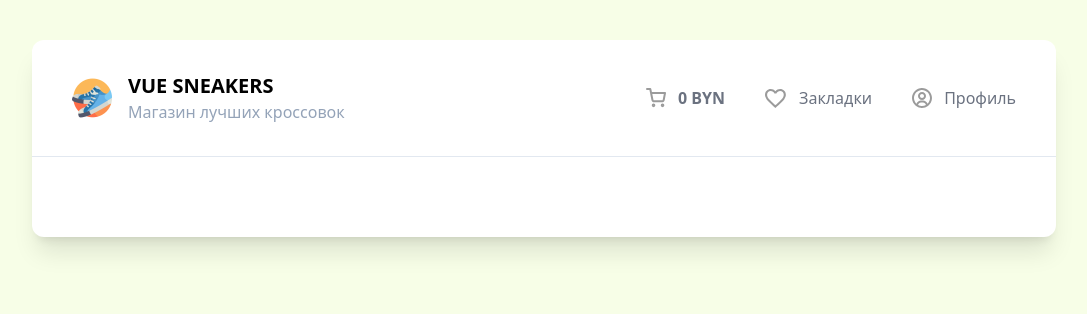
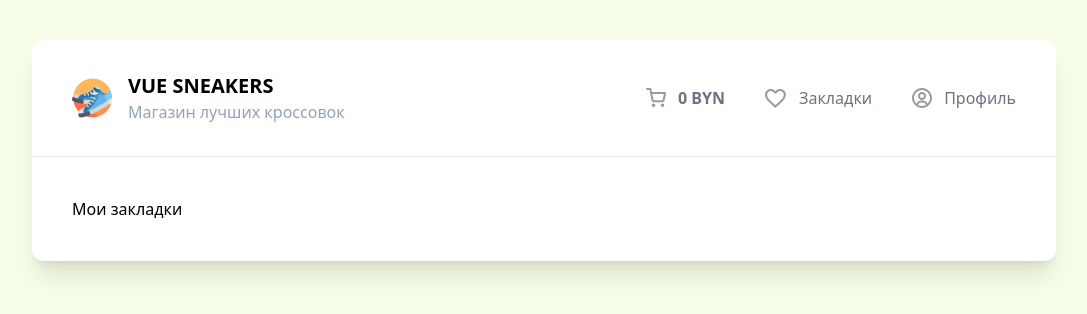
Before and after one commit to sergey87chuvasov/Vue-Sneakers, a Vue app: page /favorites in a window 1280 px wide. Shown: the top 314 px of the page, without its empty margins (96-1183 px from the left). Built offline with nearby package versions, Linux system fonts and the light colour scheme.

Commit message:
finished work with vue router

```diff
--- a/src/App.vue
+++ b/src/App.vue
@@ -3,6 +3,7 @@ import { ref, watch, provide, computed } from 'vue'
 
 import Header from './components/Header.vue'
 import Drawer from './components/Drawer.vue'
+import Home from './pages/Home.vue'
 
 import axios from 'axios'
 
@@ -83,7 +84,9 @@ provide('cart', {
   <div class="bg-white w-4/5 m-auto rounded-xl shadow-xl mt-10">
     <Header :total-price="totalPrice" @open-drawer="openDrawer" />
 
-    <div class="p-10"></div>
+    <div class="p-10">
+      <router-view> </router-view>
+    </div>
   </div>
 </template>
 
--- a/src/components/Header.vue
+++ b/src/components/Header.vue
@@ -7,13 +7,15 @@ const emit = defineEmits(['openDrawer'])
 
 <template>
   <header class="flex justify-between border-b border-slate-200 px-10 py-8">
+    <router-link to="/">
       <div class="flex items-center gap-4">
         <img src="/logo.png" alt="logo" class="w-10" />
         <div>
           <h2 class="text-xl font-bold uppercase">Vue Sneakers</h2>
           <p class="text-slate-400">Магазин лучших кроссовок</p>
         </div>
-    </div>
+      </div></router-link
+    >
 
     <ul class="flex items-center gap-10">
       <li
--- /dev/null
+++ b/src/pages/Favorites.vue
@@ -0,0 +1,3 @@
+<template>
+  <h1>Мои закладки</h1>
+</template>
```
Also changed, not shown: src/main.js (+15 -0 lines). Lines whose indentation alone changed are shown as unchanged.
